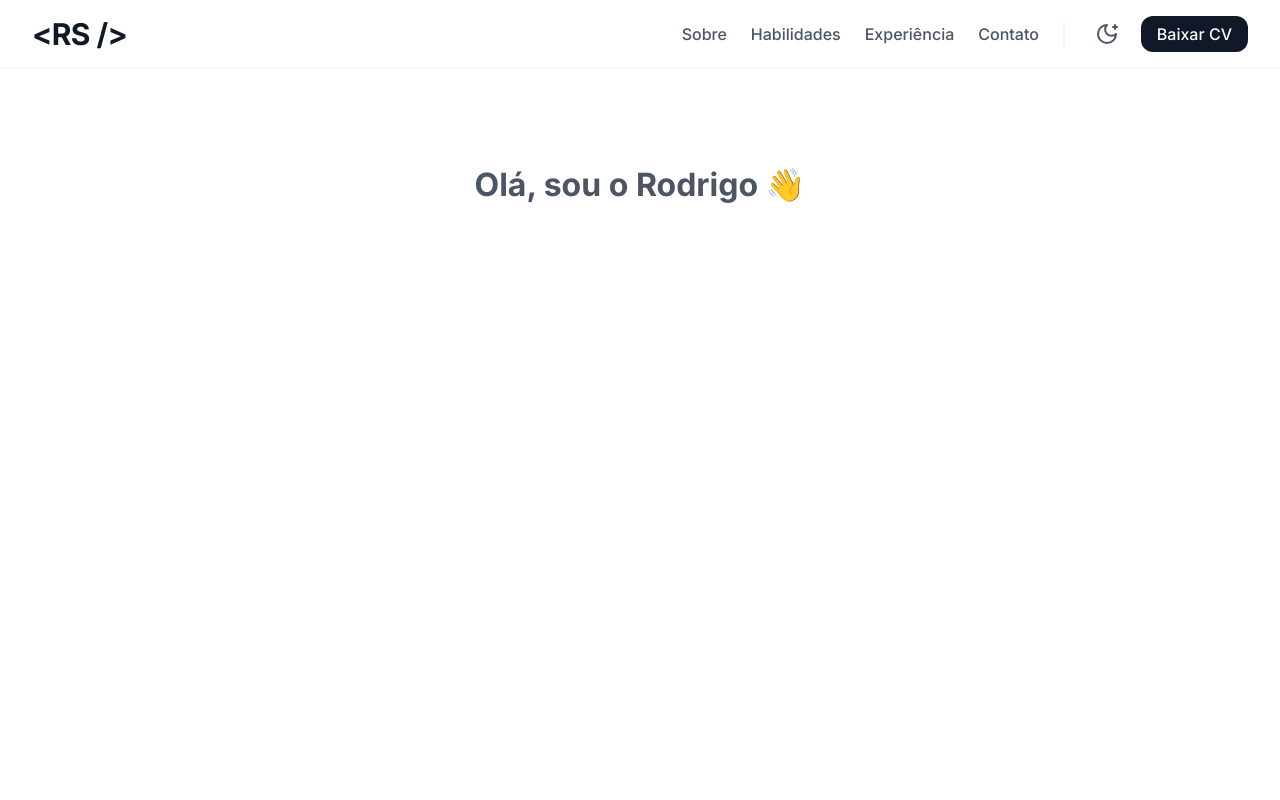
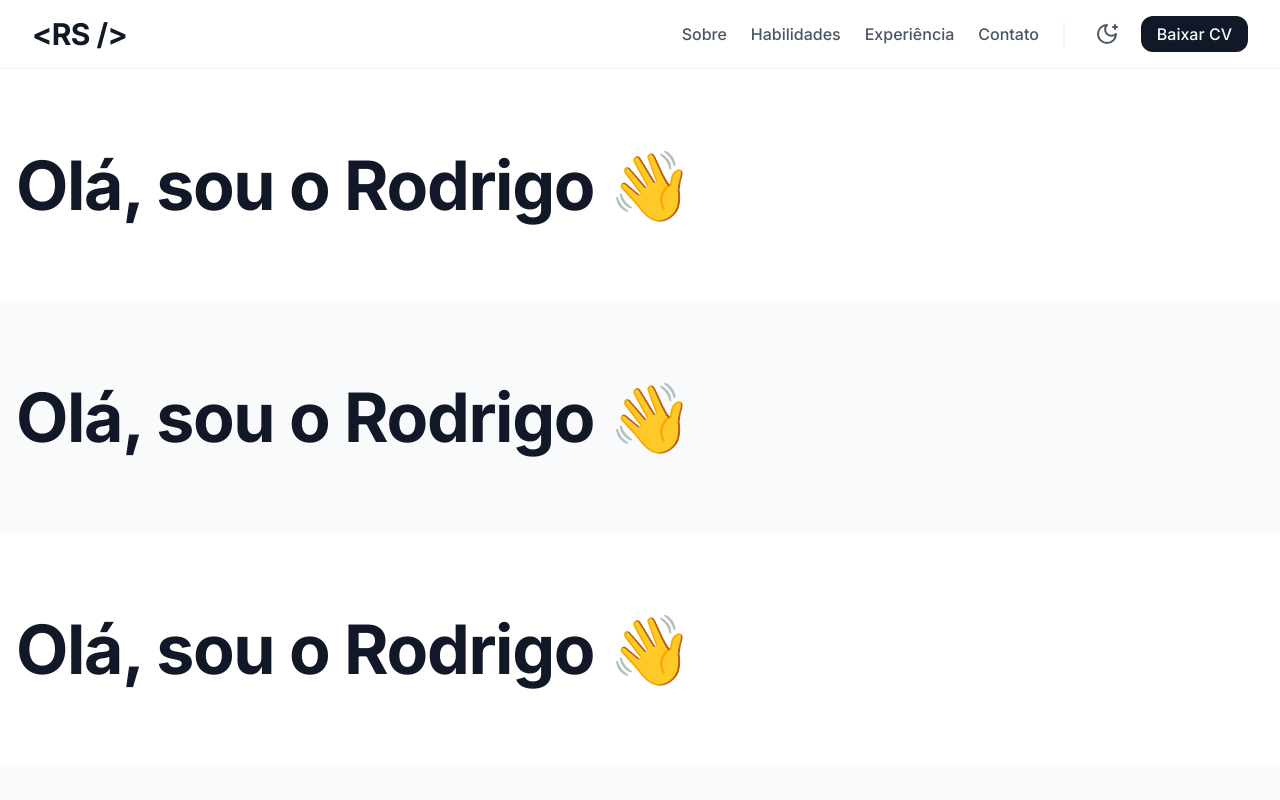
Before and after one commit to rodrigosuelli/portfolio-web, a Next.js app: page / in a window 1280 px wide. Shown: the top 800 px of the page. Built offline with nearby package versions, Linux system fonts and the light colour scheme.

Commit message:
Add base sections

```diff
--- a/src/app/components/HeaderMenu/HeaderMenu.tsx
+++ b/src/app/components/HeaderMenu/HeaderMenu.tsx
@@ -9,6 +9,7 @@ import * as VisuallyHidden from '@radix-ui/react-visually-hidden';
 import Typography from '../Typography/Typography';
 import IconButton from '../IconButton/IconButton';
 import Button from '../Button/Button';
+import ThemeSwitcher from './ThemeSwitcher/ThemeSwitcher';
 
 /**
  * Import CSS files in the correct order:
@@ -16,7 +17,6 @@ import Button from '../Button/Button';
  * Ensure styles that need to take precedence are imported last.
  */
 import styles from './HeaderMenu.module.scss';
-import ThemeSwitcher from './ThemeSwitcher/ThemeSwitcher';
 
 const CVLink =
   'https://drive.google.com/file/d/1RSKvhmEOuj1tvPEjeYzjpaZtiiMW2pCm/view?usp=drive_link';
--- a/src/app/page.module.scss
+++ b/src/app/page.module.scss
@@ -1,10 +1,36 @@
 @use '../app/sass/utils' as utils;
+@use '../app/sass/variables' as variables;
 
 .main {
   display: flex;
   flex-direction: column;
-  justify-content: space-between;
-  align-items: center;
-  padding: utils.pxToRem(96px);
   min-height: calc(100vh - var(--header-height));
 }
+
+.section {
+  display: flex;
+  font-size: 16px;
+  padding: {
+    top: utils.pxToRem(64px);
+    bottom: utils.pxToRem(64px);
+    left: 16px;
+    right: 16px;
+  }
+}
+
+.section:nth-of-type(odd) {
+  background-color: var(--gray-default);
+}
+
+.section:nth-of-type(even) {
+  background-color: var(--gray-50);
+}
+
+@media only screen and (min-width: variables.$tablet-min-width) {
+  .section {
+    padding: {
+      top: utils.pxToRem(80px);
+      bottom: utils.pxToRem(80px);
+    }
+  }
+}
--- a/src/app/page.tsx
+++ b/src/app/page.tsx
@@ -1,9 +1,23 @@
+import clsx from 'clsx';
+import Typography from './components/Typography/Typography';
+
 import styles from './page.module.scss';
 
 export default function Home() {
   return (
-    <main className={styles.main}>
-      <h1>Olá, sou o Rodrigo 👋</h1>
+    <main className={clsx(styles.main)}>
+      <section className={clsx(styles.section)}>
+        <Typography variant="heading1">Olá, sou o Rodrigo 👋</Typography>
+      </section>
+      <section className={clsx(styles.section)}>
+        <Typography variant="heading1">Olá, sou o Rodrigo 👋</Typography>
+      </section>
+      <section className={clsx(styles.section)}>
+        <Typography variant="heading1">Olá, sou o Rodrigo 👋</Typography>
+      </section>
+      <section className={clsx(styles.section)}>
+        <Typography variant="heading1">Olá, sou o Rodrigo 👋</Typography>
+      </section>
     </main>
   );
 }
```
